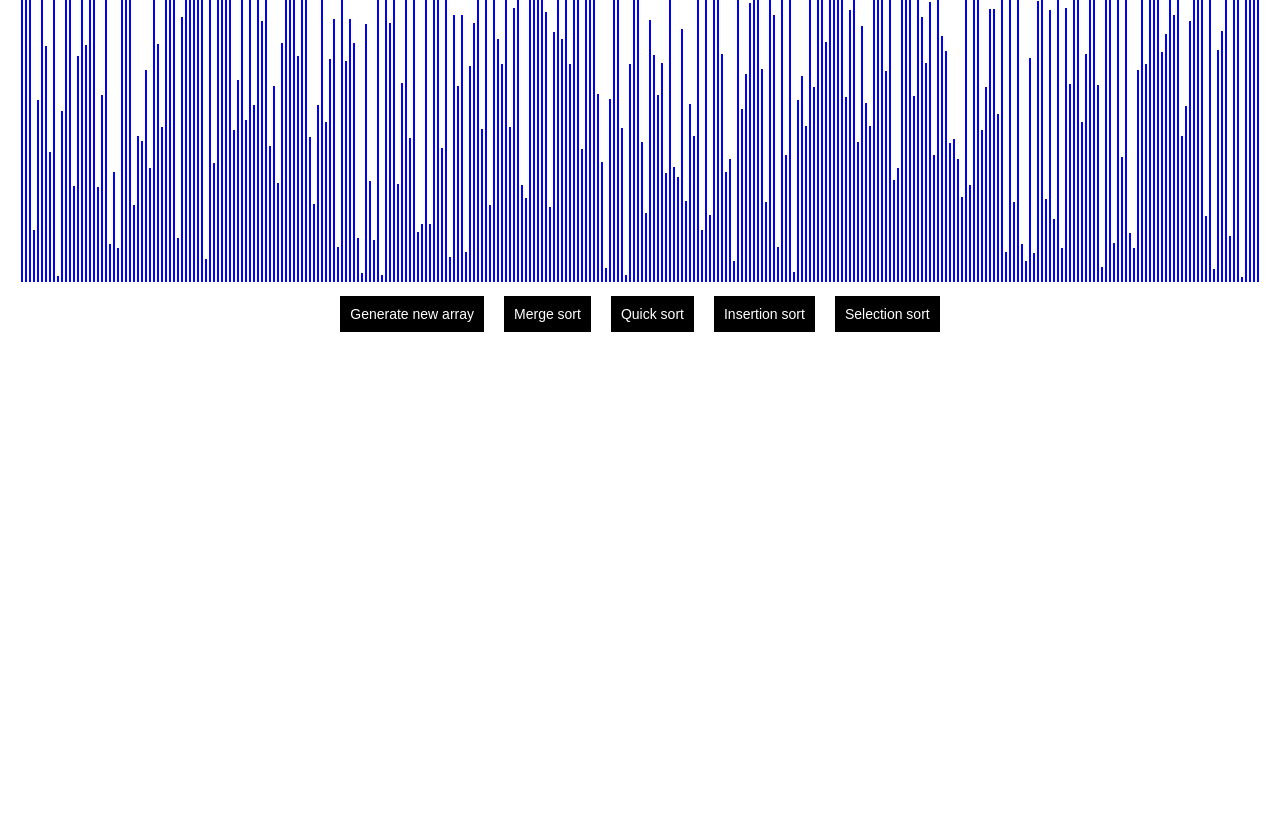
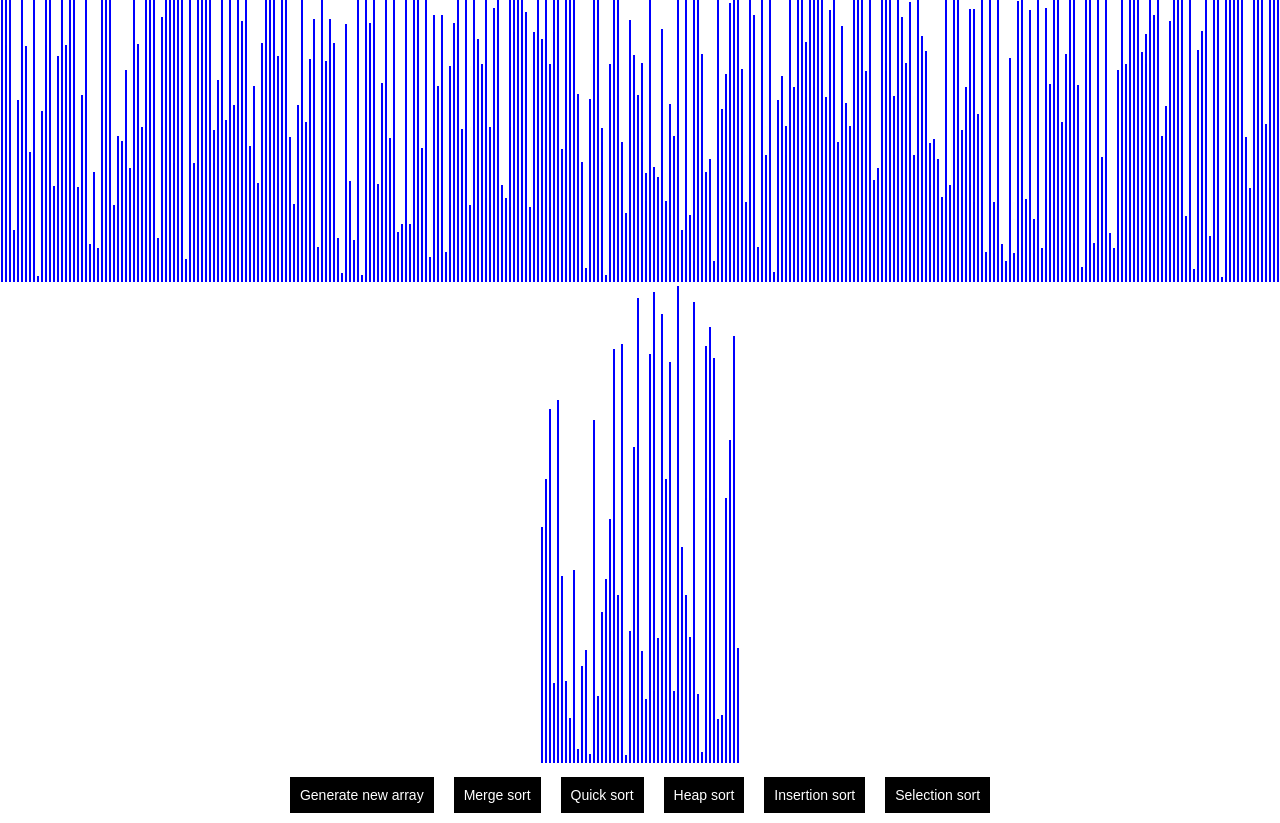
Before and after one commit to ChetanKaushik702/sorting-visualizer, a React (Create React App) app: page / in a window 1280 px wide. Shown: the part 300-1123 px from the top of the page. Before the commit the page ends 800 px from the top, so only its background shows below. Built offline with nearby package versions, Linux system fonts and the light colour scheme.

Commit message:
Heap sort implementation accomplished

```diff
--- a/src/components/SortingVisualizer.js
+++ b/src/components/SortingVisualizer.js
@@ -4,13 +4,14 @@ import mergeSortHandler from '../sortingAlgorithms/mergeSort'
 import quickSortHandler from '../sortingAlgorithms/quickSort'
 import insertionSortHandler from '../sortingAlgorithms/insertionSort'
 import selectionSortHandler from '../sortingAlgorithms/selectionSort'
+import heapSortHandler from '../sortingAlgorithms/heapSort'
 
 function SortingVisualizer() {
 
     const PRIMARY_COLOR = 'green'
     const SECONDARY_COLOR = 'red'
     const ANIMATION_SPEED_MS = 1
-    const NUMBER_OF_ARRAY_BARS = 310
+    const NUMBER_OF_ARRAY_BARS = 370
 
     const [array, setArray] = useState([])
 
@@ -203,6 +204,53 @@ function SortingVisualizer() {
         }
     }
 
+    const callheapSort = () => {
+        const animations = heapSortHandler(array)
+        const arrayBars = document.getElementsByClassName('array-bar');
+
+        for (let i = 0; i < animations.length; i++) {
+            if (animations[i].length === 3) {
+                const [barIdx, ,decoder] = animations[i]
+                const barStyle = arrayBars[barIdx].style
+                const color = decoder === 0 ? 'red' : 'blue'
+                setTimeout(() => {
+                    barStyle.backgroundColor = color
+                }, i * ANIMATION_SPEED_MS)
+            } else {
+                const [, , operation, decoder] = animations[i]
+
+                if (operation === 'swapping') {
+                    if (decoder === 0 || decoder === 1) {
+                        const [barOneIdx, barTwoIdx, ,] = animations[i]
+                        const barOneStyle = arrayBars[barOneIdx].style
+                        const barTwoStyle = arrayBars[barTwoIdx].style
+                        const color = decoder === 0 ? 'red' : 'blue'
+
+                        setTimeout(() => {
+                            barOneStyle.backgroundColor = color
+                            barTwoStyle.backgroundColor = color
+                        }, i * ANIMATION_SPEED_MS);
+                    } else {
+                        const [barIdx, height, ,] = animations[i]
+                        const barStyle = arrayBars[barIdx].style
+
+                        setTimeout(() => {
+                            barStyle.height = `${height}px`
+                        }, i * ANIMATION_SPEED_MS);
+                    }
+                } else {
+                    const [barIdx, height, ,decoder] = animations[i]
+                    const barStyle = arrayBars[barIdx].style
+
+                    setTimeout(() => {
+                        barStyle.height = `${height}px`
+                        if (decoder === 1) barStyle.backgroundColor = 'green'
+                    }, i * ANIMATION_SPEED_MS);
+                }
+            }
+        }
+    }
+
     return (
         <>
         <div>
@@ -218,6 +266,7 @@ function SortingVisualizer() {
         <button className="btn" onClick={resetArray}>Generate new array</button>
         <button className="btn" onClick={callmergeSort}>Merge sort</button>
         <button className="btn" onClick={callquickSort}>Quick sort</button>
+        <button className="btn" onClick={callheapSort}>Heap sort</button>
         <button className="btn" onClick={callinsertionSort}>Insertion sort</button>
         <button className="btn" onClick={callselectionSort}>Selection sort</button>
         </>
--- a/src/sortingAlgorithms/heapSort.js
+++ b/src/sortingAlgorithms/heapSort.js
@@ -1,14 +1,58 @@
 const heapSortHandler = (array) => {
     const animations = []
+    console.log(array)
     heapSort(array, animations)
+    console.log(array)
+    return animations
 }
 
 const heapSort = (array, animations) => {
     // build a heap
+    buildHeap(array, array.length, animations)
+    let N = array.length;
+    for (let i = array.length - 1; i > 0; i--) {
+        // swap array[0] with array[N - 1]
+        let temp = array[0]
+        array[0] = array[N - 1]
+        array[N - 1] = temp
+        N--
+        animations.push([0, array[0], 'sorting', 0])
+        animations.push([N, array[N], 'sorting', 1])
+        maxHeapify(array, N, 0, animations)
+    }
+    animations.push([0, array[0], 'sorting', 1])
 }
 
-const buildHeap = (A, n) => {
+const maxHeapify = (array, N, i, animations) => {
+    const left = 2 * i + 1;
+    const right = 2 * i + 2;
+    let largest = i;
+    if (left < N && array[left] > array[largest])   largest = left;
+    if (right < N && array[right] > array[largest]) largest = right;
 
+    if (largest !== i) {
+        animations.push([i, largest, 'swapping', 0])
+
+        let temp = array[i]
+        array[i] = array[largest]
+        array[largest] = temp
+
+        animations.push([i, array[i], 'swapping', 2])
+        animations.push([largest, array[largest], 'swapping', 3])
+
+        animations.push([i, largest, 'swapping', 1])
+
+        maxHeapify(array, N, largest, animations)
+    }
+}
+
+const buildHeap = (array, N, animations) => {
+    for (let i = N / 2 - 1; i >= 0; i--) {
+        animations.push([i, 'current position', 0])
+        animations.push([i, 'current position', 1])
+
+        maxHeapify(array, N, i, animations);
+    }
 }
 
 export default heapSortHandler
```
